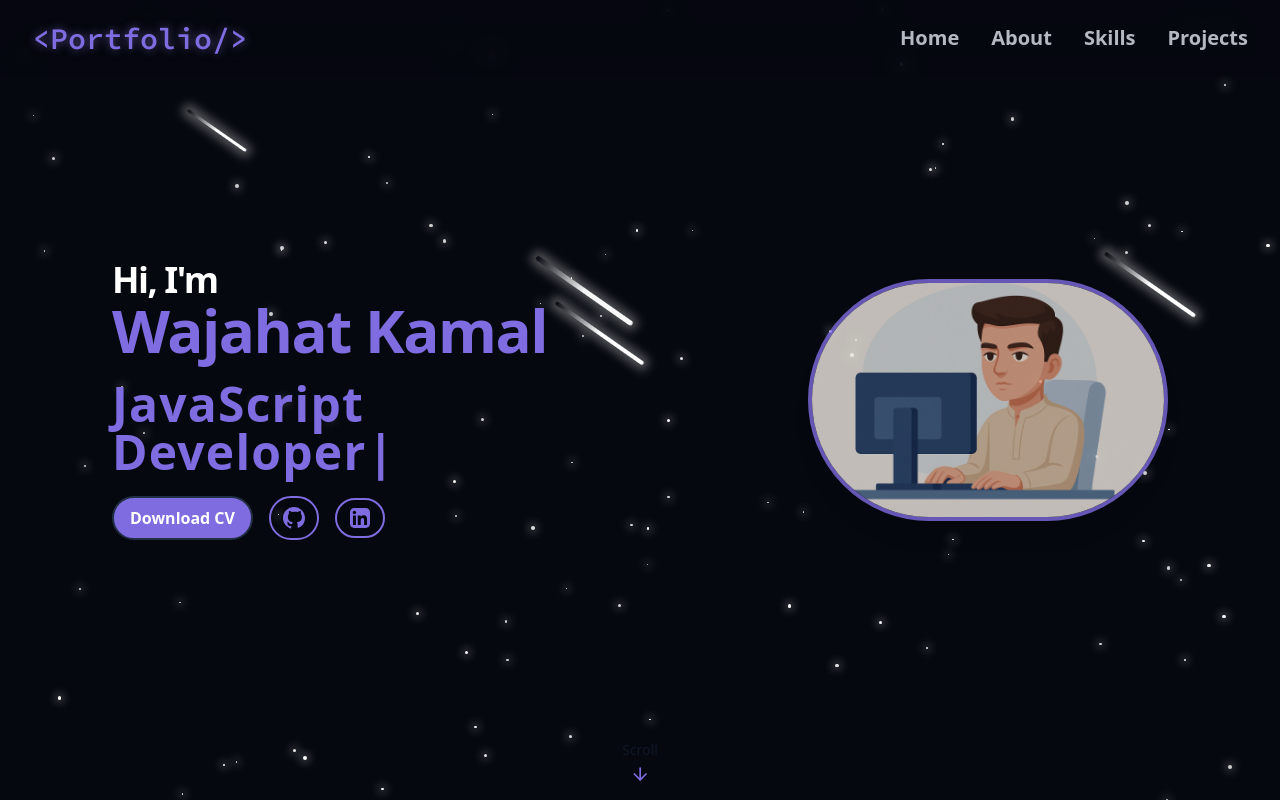
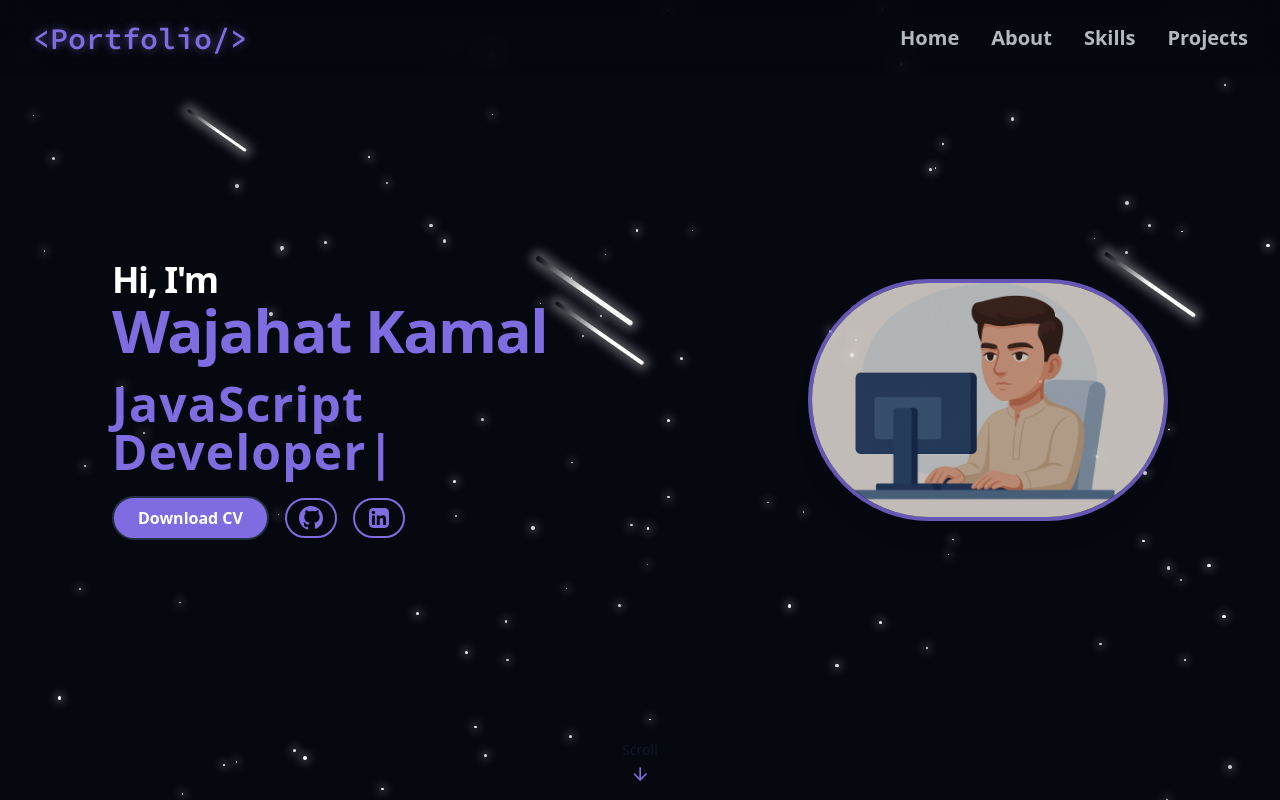
Before and after one commit to wajahat-kamal/Dev-Portfolio, a React (Vite) app: page / in a window 1280 px wide. Shown: the top 800 px of the page. Built offline with nearby package versions, Linux system fonts and the light colour scheme.

Commit message:
Updating Hero  Section

```diff
--- a/src/components/HeroSection.jsx
+++ b/src/components/HeroSection.jsx
@@ -11,7 +11,7 @@ const HeroSection = () => {
         {/* Left Content */}
         <div className="text-start lg:text-left flex-1 space-y-2 md:space-y-5">
           {/* Heading */}
-          <h1 className="text-3xl sm:text-5xl md:text-6xl font-extrabold tracking-tight">
+          <h1 className="text-[32px] sm:text-5xl md:text-6xl font-extrabold tracking-tight">
             <span className="block opacity-0 animate-fade-in text-white text-center md:text-start text-2xl md:text-4xl">
               Hi, I'm
             </span>
@@ -28,7 +28,7 @@ const HeroSection = () => {
           {/* Buttons */}
           <div className="flex flex-wrap items-center justify-center lg:justify-start gap-1 md:gap-4 opacity-0 animate-fade-in-delay-4">
             {/* CV Button */}
-            <a className="px-4 py-2 bg-primary text-white rounded-full font-semibold hover:text-primary hover:bg-transparent transition duration-300 hover:border-primary border-2 cursor-pointer">
+            <a className="md:px-6 px-4 py-2 bg-primary text-white rounded-full font-semibold hover:text-primary hover:bg-transparent transition duration-300 hover:border-primary border-2 cursor-pointer">
               Download CV
             </a>
 
@@ -36,11 +36,11 @@ const HeroSection = () => {
             <a
               target="_blank"
               href="https://github.com/wajahat-kamal"
-              className="flex items-center  hover:shadow-sm shadow-primary gap-2 px-2 py-[6px] md:px-3  md:py-[8px] border-2 border-primary text-primary rounded-full hover:bg-primary  hover:text-white transition duration-300"
+              className="flex items-center  hover:shadow-sm shadow-primary gap-2 px-2 py-[6px] md:px-2 md:py-[6px] border-2 border-primary text-primary rounded-full hover:bg-primary  hover:text-white transition duration-300"
             >
               <svg
                 xmlns="http://www.w3.org/2000/svg"
-                className="w-6 h-6 md:w-[22px] md-[22px]"
+                className="w-6 h-6 md:w-8 md-8"
                 viewBox="0 0 24 24"
                 fill="currentColor"
               >
@@ -67,13 +67,13 @@ const HeroSection = () => {
             <a
               target="_blank"
               href="https://www.linkedin.com"
-              className="flex items-center gap-2 hover:shadow-sm shadow-primary px-2 py-[8px] md:px-3  md:py-[8px] border-2 border-primary text-primary rounded-full hover:bg-primary hover:text-white transition duration-300"
+              className="flex items-center gap-2 hover:shadow-sm shadow-primary px-2 py-[8px] md:px-2  md:py-[8px] border-2 border-primary text-primary rounded-full hover:bg-primary hover:text-white transition duration-300"
             >
               <svg
                 xmlns="http://www.w3.org/2000/svg"
                 viewBox="0 0 24 24"
                 fill="currentColor"
-                className="w-5 h-5 md:w-[22px] md-[22px]"
+                className="w-5 h-5 md:w-8 md-8"
               >
                 <path
                   d="M19 0h-14C2.239 0 0 2.239 0 5v14c0 2.761
```
